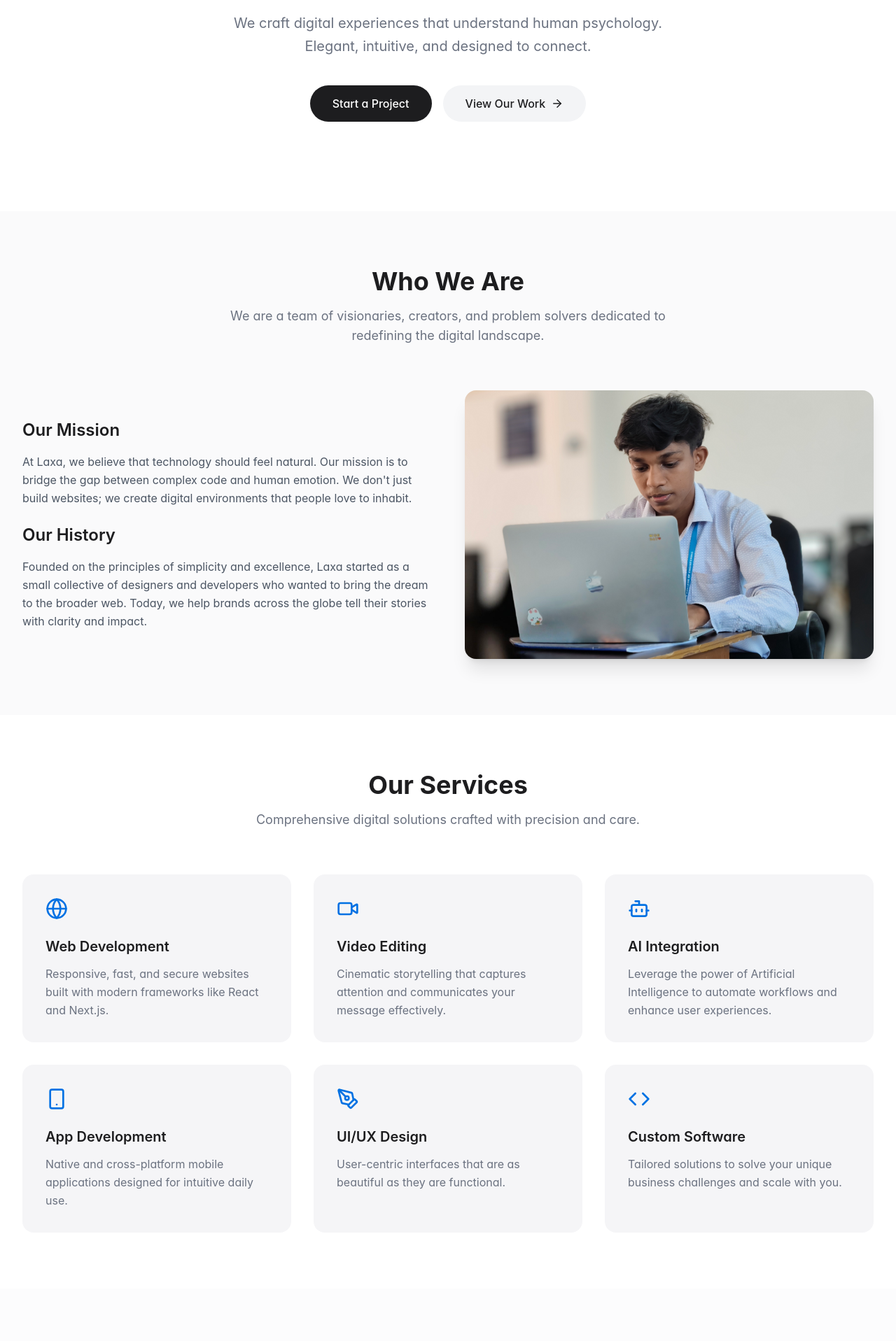
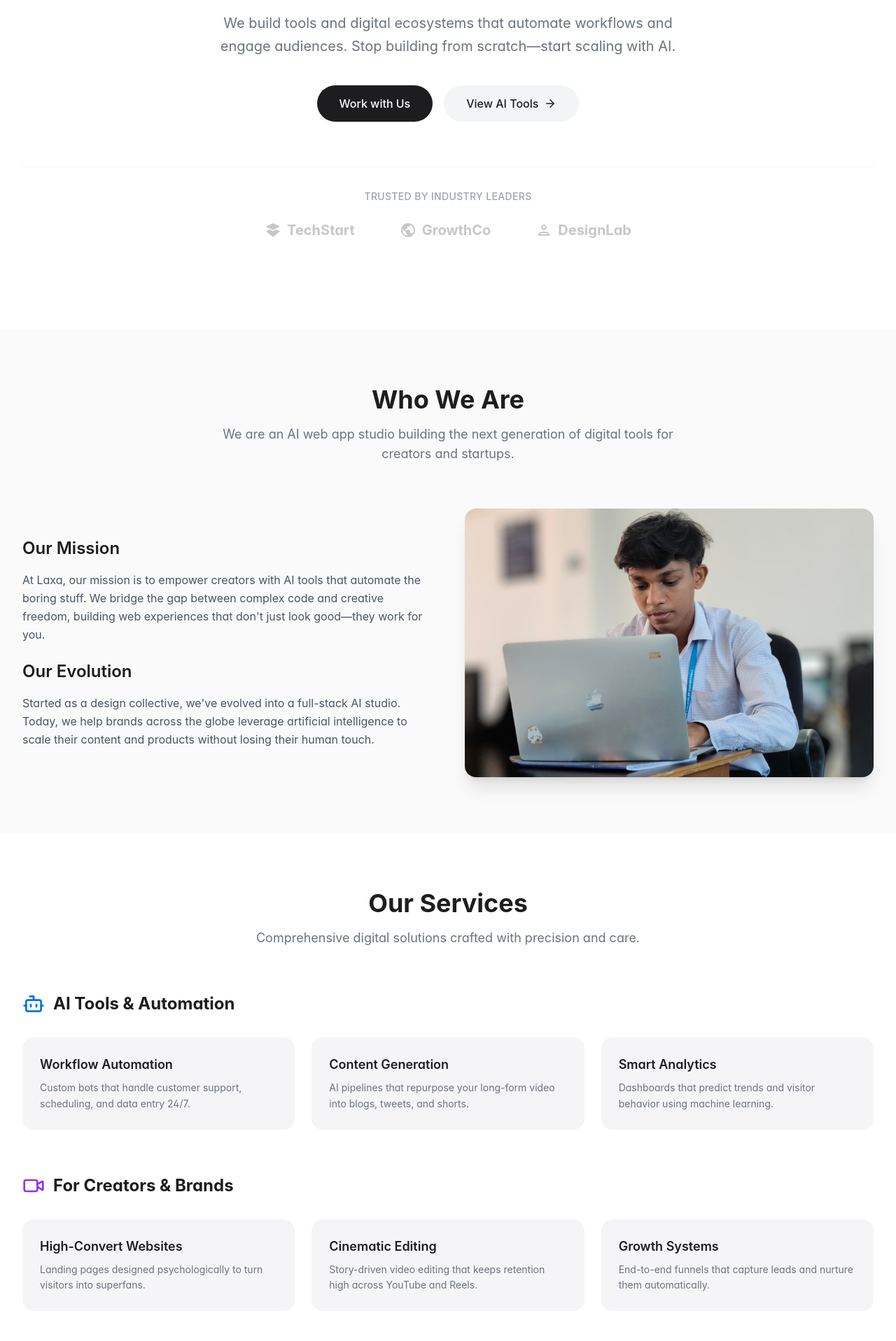
Before and after one commit to jenish-prog/Laxa, a React (Vite) app: page / in a window 1280 px wide. Shown: the part 343-2260 px from the top of the page at 70% size. Built offline with nearby package versions, Linux system fonts and the light colour scheme.

Commit message:
SEO analysis

```diff
--- a/src/App.jsx
+++ b/src/App.jsx
@@ -15,12 +15,8 @@ function App() {
   const [isLoading, setIsLoading] = useState(true);
 
   useEffect(() => {
-    // Simulate loading time or wait for resources
-    const timer = setTimeout(() => {
-      setIsLoading(false);
-    }, 2000); // Minimum 2 seconds loading time for smooth UX
-
-    return () => clearTimeout(timer);
+    // Artificial delay removed for better UX
+    setIsLoading(false);
   }, []);
 
   return (
@@ -35,7 +31,7 @@ function App() {
           <About />
           <Services />
           <Portfolio />
-          {/* <Testimonials /> */}
+          <Testimonials />
           <Contact />
         </main>
         <Footer />
--- a/src/components/About.jsx
+++ b/src/components/About.jsx
@@ -9,7 +9,7 @@ const About = () => {
                 <div className="text-center mb-16">
                     <h2 className="text-3xl md:text-4xl font-bold text-apple-dark mb-4">Who We Are</h2>
                     <p className="text-lg text-gray-500 max-w-2xl mx-auto">
-                        We are a team of visionaries, creators, and problem solvers dedicated to redefining the digital landscape.
+                        We are an AI web app studio building the next generation of digital tools for creators and startups.
                     </p>
                 </div>
 
@@ -22,11 +22,12 @@ const About = () => {
                     >
                         <h3 className="text-2xl font-semibold mb-4 text-apple-dark">Our Mission</h3>
                         <p className="text-gray-600 leading-relaxed mb-6">
-                            At Laxa, we believe that technology should feel natural. Our mission is to bridge the gap between complex code and human emotion. We don't just build websites; we create digital environments that people love to inhabit.
+                            At Laxa, our mission is to empower creators with AI tools that automate the boring stuff.
+                            We bridge the gap between complex code and creative freedom, building web experiences that don't just look good—they work for you.
                         </p>
-                        <h3 className="text-2xl font-semibold mb-4 text-apple-dark">Our History</h3>
+                        <h3 className="text-2xl font-semibold mb-4 text-apple-dark">Our Evolution</h3>
                         <p className="text-gray-600 leading-relaxed">
-                            Founded on the principles of simplicity and excellence, Laxa started as a small collective of designers and developers who wanted to bring the dream to the broader web. Today, we help brands across the globe tell their stories with clarity and impact.
+                            Started as a design collective, we've evolved into a full-stack AI studio. Today, we help brands across the globe leverage artificial intelligence to scale their content and products without losing their human touch.
                         </p>
                     </motion.div>
 
--- a/src/components/Footer.jsx
+++ b/src/components/Footer.jsx
@@ -31,10 +31,9 @@ const Footer = () => {
                     </p>
 
                     <div className="flex space-x-6">
-                        <a href="#" className="text-gray-400 hover:text-white transition-colors"><Twitter size={20} /></a>
-                        <a href="#" className="text-gray-400 hover:text-white transition-colors"><Linkedin size={20} /></a>
-                        <a href="#" className="text-gray-400 hover:text-white transition-colors"><Instagram size={20} /></a>
-                        <a href="#" className="text-gray-400 hover:text-white transition-colors"><Github size={20} /></a>
+                        <a href="https://www.linkedin.com/in/jenish-s-4aa3692b5" className="text-gray-400 hover:text-white transition-colors"><Linkedin size={20} /></a>
+                        <a href="https://www.instagram.com/__.laxa__?igsh=cmRuOWNnYzZoejBk" className="text-gray-400 hover:text-white transition-colors"><Instagram size={20} /></a>
+                        <a href="https://github.com/LAXATech" className="text-gray-400 hover:text-white transition-colors"><Github size={20} /></a>
                     </div>
                 </div>
             </div>
--- a/src/components/Hero.jsx
+++ b/src/components/Hero.jsx
@@ -12,14 +12,14 @@ const Hero = () => {
                     transition={{ duration: 0.8, ease: "easeOut" }}
                 >
                     <h1 className="text-5xl md:text-7xl font-bold tracking-tight text-apple-dark mb-6">
-                        Think Different. <br />
+                        AI-powered Web Experiences <br />
                         <span className="text-transparent bg-clip-text bg-gradient-to-r from-apple-blue to-purple-600">
-                            Build Extraordinary.
+                            For Creators & Startups.
                         </span>
                     </h1>
                     <p className="mt-6 max-w-2xl mx-auto text-xl text-gray-500 leading-relaxed">
-                        We craft digital experiences that understand human psychology.
-                        Elegant, intuitive, and designed to connect.
+                        We build tools and digital ecosystems that automate workflows and engage audiences.
+                        Stop building from scratch—start scaling with AI.
                     </p>
 
                     <div className="mt-10 flex flex-col sm:flex-row justify-center gap-4">
@@ -27,15 +27,34 @@ const Hero = () => {
                             href="#contact"
                             className="px-8 py-3.5 text-base font-medium text-white bg-apple-dark rounded-full hover:bg-gray-800 transition-all transform hover:scale-105"
                         >
-                            Start a Project
+                            Work with Us
                         </a>
                         <a
-                            href="#portfolio"
+                            href="#services"
                             className="px-8 py-3.5 text-base font-medium text-apple-dark bg-gray-100 rounded-full hover:bg-gray-200 transition-all flex items-center justify-center gap-2 group"
                         >
-                            View Our Work
+                            View AI Tools
                             <ArrowRight size={18} className="group-hover:translate-x-1 transition-transform" />
                         </a>
+                    </div>
+
+                    {/* Social Proof */}
+                    <div className="mt-16 pt-8 border-t border-gray-100">
+                        <p className="text-sm font-medium text-gray-400 mb-6 tracking-wide uppercase">Trusted by industry leaders</p>
+                        <div className="flex flex-wrap justify-center gap-8 md:gap-16 opacity-60 grayscale hover:grayscale-0 transition-all duration-500">
+                            <span className="text-xl font-bold text-gray-400 hover:text-apple-dark flex items-center gap-2">
+                                <svg className="w-6 h-6" fill="currentColor" viewBox="0 0 24 24"><path d="M12 2L2 7l10 5 10-5-10-5zm0 9l2.5-1.25L12 8.5l-2.5 1.25L12 11zm0 2.5l-5-2.5-5 2.5L12 22l10-8.5-5-2.5-5 2.5z" /></svg>
+                                TechStart
+                            </span>
+                            <span className="text-xl font-bold text-gray-400 hover:text-apple-dark flex items-center gap-2">
+                                <svg className="w-6 h-6" fill="currentColor" viewBox="0 0 24 24"><path d="M12 2C6.48 2 2 6.48 2 12s4.48 10 10 10 10-4.48 10-10S17.52 2 12 2zm-1 17.93c-3.95-.49-7-3.85-7-7.93 0-.62.08-1.21.21-1.79L9 15v1c0 1.1.9 2 2 2v1.93zm6.9-2.54c-.26-.81-1-1.39-1.9-1.39h-1v-3c0-.55-.45-1-1-1H8v-2h2c.55 0 1-.45 1-1V7h2c1.1 0 2-.9 2-2v-.41c2.93 1.19 5 4.06 5 7.41 0 2.08-.8 3.97-2.1 5.39z" /></svg>
+                                GrowthCo
+                            </span>
+                            <span className="text-xl font-bold text-gray-400 hover:text-apple-dark flex items-center gap-2">
+                                <svg className="w-6 h-6" fill="currentColor" viewBox="0 0 24 24"><path d="M12 6c1.1 0 2 .9 2 2s-.9 2-2 2-2-.9-2-2 .9-2 2-2m0 10c2.7 0 5.8 1.29 6 2H6c.23-.72 3.31-2 6-2m0-12C9.79 4 8 5.79 8 8s1.79 4 4 4 4-1.79 4-4-1.79-4-4-4zm0 10c-2.67 0-8 1.34-8 4v2h16v-2c0-2.66-5.33-4-8-4z" /></svg>
+                                DesignLab
+                            </span>
+                        </div>
                     </div>
                 </motion.div>
             </div>
--- a/src/components/LoadingScreen.jsx
+++ b/src/components/LoadingScreen.jsx
@@ -1,21 +1,55 @@
 import React from 'react';
+import { motion, AnimatePresence } from 'framer-motion';
 
 const LoadingScreen = ({ isLoading }) => {
     return (
-        <div
-            className={`fixed inset-0 z-50 flex items-center justify-center bg-white transition-opacity duration-700 ease-in-out ${isLoading ? 'opacity-100' : 'opacity-0 pointer-events-none'
-                }`}
-        >
-            <div className="flex flex-col items-center gap-4">
-                <div className="relative h-16 w-16">
-                    <div className="absolute inset-0 animate-ping rounded-full bg-blue-400 opacity-20"></div>
-                    <div className="absolute inset-2 animate-spin rounded-full border-4 border-gray-200 border-t-blue-600"></div>
-                </div>
-                <p className="animate-pulse text-sm font-medium tracking-widest text-gray-500">
-                    LOADING
-                </p>
-            </div>
-        </div>
+        <AnimatePresence>
+            {isLoading && (
+                <motion.div
+                    initial={{ opacity: 1 }}
+                    exit={{ opacity: 0 }}
+                    transition={{ duration: 0.8, ease: "easeInOut" }}
+                    className="fixed inset-0 z-50 flex flex-col items-center justify-center bg-black text-white"
+                >
+                    <div className="w-full max-w-md px-8 flex flex-col items-center gap-8">
+                        {/* Logo Animation */}
+                        <motion.div
+                            initial={{ opacity: 0, y: 20 }}
+                            animate={{ opacity: 1, y: 0 }}
+                            transition={{ duration: 0.8, ease: "easeOut" }}
+                            className="text-4xl font-bold tracking-tighter"
+                        >
+                            laxa.
+                        </motion.div>
+
+                        {/* Progress Bar Container */}
+                        <div className="w-full h-[2px] bg-white/10 rounded-full overflow-hidden relative">
+                            {/* Animated Progress Bar */}
+                            <motion.div
+                                initial={{ width: "0%" }}
+                                animate={{ width: "100%" }}
+                                transition={{
+                                    duration: 2,
+                                    ease: "easeInOut",
+                                    times: [0, 0.2, 0.5, 0.8, 1]
+                                }}
+                                className="absolute top-0 left-0 h-full bg-white"
+                            />
+                        </div>
+
+                        {/* Loading Text */}
+                        <motion.p
+                            initial={{ opacity: 0 }}
+                            animate={{ opacity: 0.5 }}
+                            transition={{ delay: 0.5, duration: 0.5 }}
+                            className="text-xs uppercase tracking-[0.2em] text-white/50"
+                        >
+                            Loading Experience
+                        </motion.p>
+                    </div>
+                </motion.div>
+            )}
+        </AnimatePresence>
     );
 };
 
--- a/src/components/Navbar.jsx
+++ b/src/components/Navbar.jsx
@@ -15,11 +15,9 @@ const Navbar = () => {
     }, []);
 
     const navLinks = [
-        { name: 'Home', href: '#home' },
-        { name: 'About', href: '#about' },
         { name: 'Services', href: '#services' },
-        { name: 'Portfolio', href: '#portfolio' },
-        // { name: 'Testimonials', href: '#testimonials' },
+        { name: 'Projects', href: '#portfolio' },
+        { name: 'Testimonials', href: '#testimonials' },
     ];
 
     return (
--- a/src/components/Services.jsx
+++ b/src/components/Services.jsx
@@ -46,25 +46,86 @@ const Services = () => {
                     </p>
                 </div>
 
-                <div className="grid grid-cols-1 md:grid-cols-2 lg:grid-cols-3 gap-8">
-                    {services.map((service, index) => (
+                <div className="space-y-16">
+                    {/* AI Tools Section */}
+                    <div>
+                        <div className="flex items-center gap-3 mb-8">
+                            <Bot className="w-8 h-8 text-apple-blue" />
+                            <h3 className="text-2xl font-bold text-apple-dark">AI Tools & Automation</h3>
+                        </div>
+                        <div className="grid grid-cols-1 md:grid-cols-3 gap-6">
                             <motion.div
-                            key={index}
                                 initial={{ opacity: 0, y: 20 }}
                                 whileInView={{ opacity: 1, y: 0 }}
                                 viewport={{ once: true }}
-                            transition={{ duration: 0.5, delay: index * 0.1 }}
-                            className="p-8 rounded-2xl bg-apple-gray hover:bg-white hover:shadow-xl transition-all duration-300 border border-transparent hover:border-gray-100 group"
+                                transition={{ duration: 0.5 }}
+                                className="p-6 rounded-2xl bg-apple-gray hover:bg-white hover:shadow-lg transition-all duration-300 border border-transparent hover:border-gray-100"
                             >
-                            <div className="mb-6 text-apple-blue transition-transform duration-300">
-                                {service.icon}
+                                <h4 className="font-semibold text-lg mb-2">Workflow Automation</h4>
+                                <p className="text-gray-500 text-sm leading-relaxed">Custom bots that handle customer support, scheduling, and data entry 24/7.</p>
+                            </motion.div>
+                            <motion.div
+                                initial={{ opacity: 0, y: 20 }}
+                                whileInView={{ opacity: 1, y: 0 }}
+                                viewport={{ once: true }}
+                                transition={{ duration: 0.5, delay: 0.1 }}
+                                className="p-6 rounded-2xl bg-apple-gray hover:bg-white hover:shadow-lg transition-all duration-300 border border-transparent hover:border-gray-100"
+                            >
+                                <h4 className="font-semibold text-lg mb-2">Content Generation</h4>
+                                <p className="text-gray-500 text-sm leading-relaxed">AI pipelines that repurpose your long-form video into blogs, tweets, and shorts.</p>
+                            </motion.div>
+                            <motion.div
+                                initial={{ opacity: 0, y: 20 }}
+                                whileInView={{ opacity: 1, y: 0 }}
+                                viewport={{ once: true }}
+                                transition={{ duration: 0.5, delay: 0.2 }}
+                                className="p-6 rounded-2xl bg-apple-gray hover:bg-white hover:shadow-lg transition-all duration-300 border border-transparent hover:border-gray-100"
+                            >
+                                <h4 className="font-semibold text-lg mb-2">Smart Analytics</h4>
+                                <p className="text-gray-500 text-sm leading-relaxed">Dashboards that predict trends and visitor behavior using machine learning.</p>
+                            </motion.div>
                         </div>
-                            <h3 className="text-xl font-semibold text-apple-dark mb-3">{service.title}</h3>
-                            <p className="text-gray-500 leading-relaxed">
-                                {service.description}
-                            </p>
+                    </div>
+
+                    {/* For Creators Section */}
+                    <div>
+                        <div className="flex items-center gap-3 mb-8">
+                            <Video className="w-8 h-8 text-purple-600" />
+                            <h3 className="text-2xl font-bold text-apple-dark">For Creators & Brands</h3>
+                        </div>
+                        <div className="grid grid-cols-1 md:grid-cols-3 gap-6">
+                            <motion.div
+                                initial={{ opacity: 0, y: 20 }}
+                                whileInView={{ opacity: 1, y: 0 }}
+                                viewport={{ once: true }}
+                                transition={{ duration: 0.5 }}
+                                className="p-6 rounded-2xl bg-apple-gray hover:bg-white hover:shadow-lg transition-all duration-300 border border-transparent hover:border-gray-100"
+                            >
+                                <h4 className="font-semibold text-lg mb-2">High-Convert Websites</h4>
+                                <p className="text-gray-500 text-sm leading-relaxed">Landing pages designed psychologically to turn visitors into superfans.</p>
                             </motion.div>
-                    ))}
+                            <motion.div
+                                initial={{ opacity: 0, y: 20 }}
+                                whileInView={{ opacity: 1, y: 0 }}
+                                viewport={{ once: true }}
+                                transition={{ duration: 0.5, delay: 0.1 }}
+                                className="p-6 rounded-2xl bg-apple-gray hover:bg-white hover:shadow-lg transition-all duration-300 border border-transparent hover:border-gray-100"
+                            >
+                                <h4 className="font-semibold text-lg mb-2">Cinematic Editing</h4>
+                                <p className="text-gray-500 text-sm leading-relaxed">Story-driven video editing that keeps retention high across YouTube and Reels.</p>
+                            </motion.div>
+                            <motion.div
+                                initial={{ opacity: 0, y: 20 }}
+                                whileInView={{ opacity: 1, y: 0 }}
+                                viewport={{ once: true }}
+                                transition={{ duration: 0.5, delay: 0.2 }}
+                                className="p-6 rounded-2xl bg-apple-gray hover:bg-white hover:shadow-lg transition-all duration-300 border border-transparent hover:border-gray-100"
+                            >
+                                <h4 className="font-semibold text-lg mb-2">Growth Systems</h4>
+                                <p className="text-gray-500 text-sm leading-relaxed">End-to-end funnels that capture leads and nurture them automatically.</p>
+                            </motion.div>
+                        </div>
+                    </div>
                 </div>
             </div>
         </section>
```
Lines whose indentation alone changed are shown as unchanged.
